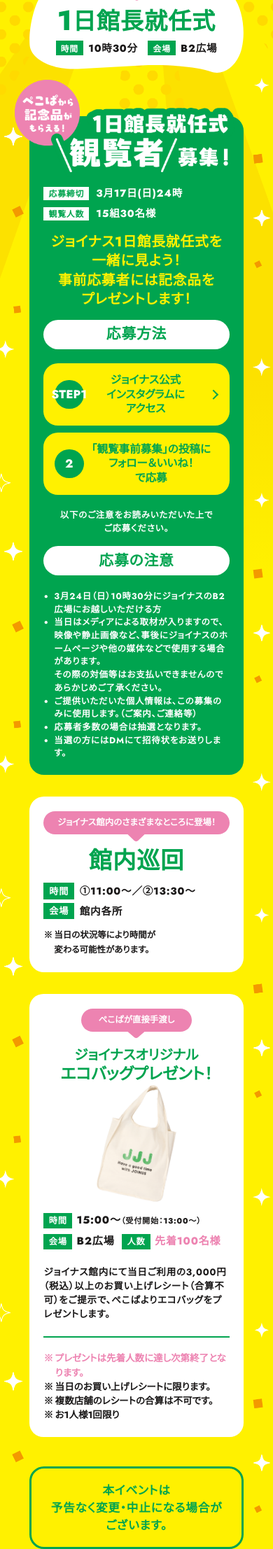
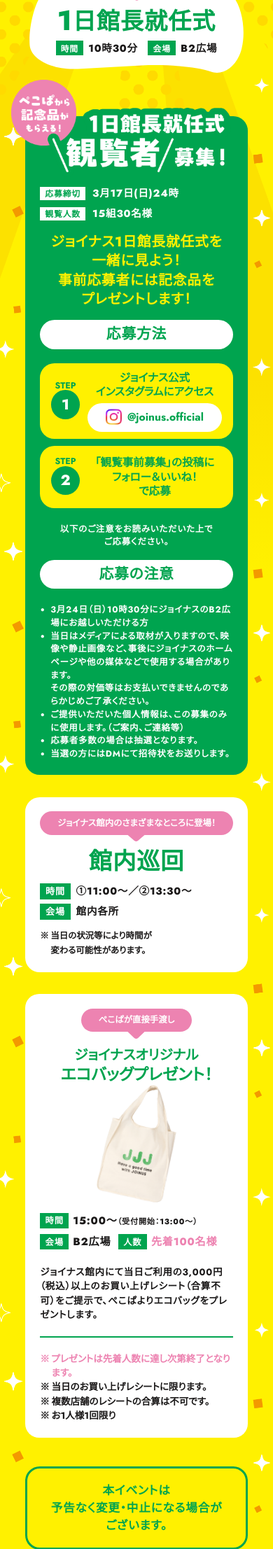
Before and after one commit to topicpath/bleue-joinus_50th, a PHP site: page /pekopa/ in a window 390 px wide. Shown: the part 682-2895 px from the top of the page at 70% size. Run offline with PHP 8.4, Linux system fonts and the light colour scheme; data that the repository does not hold is empty; some web fonts are replaced.

Commit message:
ぺこぱLP修正

```diff
--- a/pekopa/css/pekopa.css
+++ b/pekopa/css/pekopa.css
@@ -15,7 +15,7 @@
 }
 @media screen and (max-width: 767px) {
 	.w920 {
-		width: calc((295 / 375) * 100vw) !important;
+		width: calc((305 / 375) * 100vw) !important;
 		margin-left: auto !important;
 		margin-right: auto !important;
 	}
@@ -318,7 +318,7 @@
 }
 @media screen and (max-width: 767px) {
 	.pekopa_contents .section02 {
-		width: calc((295 / 375) * 100vw);
+		width: calc((305 / 375) * 100vw);
 		margin-left: auto;
 		margin-right: auto;
 		margin-bottom: calc((30 / 375) * 100vw);
@@ -440,7 +440,7 @@
 	display: flex;
 	align-items: center;
 	height: calc(120 * var(--px));
-	padding: 0 calc(20 * var(--px));;
+	padding: 0 calc(20 * var(--px));
 	background-color: #fff100;
 	border-radius: calc(20 * var(--px));
 	font-size: 2rem;
@@ -450,16 +450,29 @@
 	text-decoration: none;
 }
 .pekopa_contents .section03 .howto .num {
+	position: relative;
 	display: flex;
 	justify-content: center;
 	align-items: center;
 	flex-shrink: 0;
 	width: calc(55 * var(--px));
 	height: calc(55 * var(--px));
+	margin-top: calc(10 * var(--px));
 	background-color: var(--color-theme);
 	border-radius: 100%;
 	color: #fff;
-	font-size: 2.4rem;
+	font-size: 2.8rem;
+	line-height: 1;
+}
+.pekopa_contents .section03 .howto .num > span {
+	position: absolute;
+	right: 0;
+	left: 0;
+	bottom: 100%;
+	display: block;
+	font-weight: 700;
+	color: var(--color-theme);
+	font-size: 60%;
 }
 .pekopa_contents .section03 .howto .txt {
 	flex-grow: 1;
@@ -542,11 +555,13 @@
 		margin-bottom: calc((10 / 375) * 100vw);
 	}
 	.pekopa_contents .section03 .howto a {
-		height: calc((85 / 375) * 100vw);
+		height: auto;
+		min-height: calc((85 / 375) * 100vw);
 		padding: 0 calc((15 / 375) * 100vw);
 		border-radius: calc((20 / 375) * 100vw);
 		font-size: calc(15 * var(--sp-fz));
 	}
+	/*
 	.pekopa_contents .section03 .howto a[href] {
 		padding-right: calc((30 / 375) * 100vw);
 	}
@@ -562,10 +577,53 @@
 		transform-origin: 100% 0;
 		transform: rotate(45deg);
 	}
+	*/
+	.pekopa_contents .section03 .howto a[href] {
+		padding-top: calc((10 / 375) * 100vw);
+		padding-bottom: calc((10 / 375) * 100vw);
+	}
 	.pekopa_contents .section03 .howto .num {
 		width: calc((40 / 375) * 100vw);
 		height: calc((40 / 375) * 100vw);
-		font-size: calc(16 * var(--sp-fz));
+		margin-right: calc((10 / 375) * 100vw);
+		font-size: calc(20 * var(--sp-fz));
+	}
+	.pekopa_contents .section03 .howto .btn {
+		position: relative;
+		display: block;
+		margin-top: calc((5 / 375) * 100vw);
+		padding: calc((10 / 375) * 100vw) 0;
+		/* padding-right: calc((10 / 375) * 100vw); */
+		background-color: #fff;
+		border-radius: 100px;
+		font-weight: 700;
+	}
+	/* .pekopa_contents .section03 .howto .btn::after {
+		content: "";
+		position: absolute;
+		top: 50%;
+		right: calc((10 / 375) * 100vw);
+		width: calc((10 / 375) * 100vw);
+		height: calc((10 / 375) * 100vw);
+		border-top: 2px solid;
+		border-right: 2px solid;
+		transform-origin: 100% 0;
+		transform: rotate(45deg);
+	} */
+	.pekopa_contents .section03 .howto .btn > span {
+		position: relative;
+		padding-left: calc((30 / 375) * 100vw);
+	}
+	.pekopa_contents .section03 .howto .btn > span::before {
+		content: "";
+		position: absolute;
+		left: 0;
+		top: 50%;
+		width: calc((22 / 375) * 100vw);
+		height: calc((22 / 375) * 100vw);
+		background: url(../../images/ico-insta.png) no-repeat 50%;
+		background-size: 100%;
+		transform: translateY(-50%);
 	}
 	.pekopa_contents .section03 .howto_notes {
 		font-size: calc(12 * var(--sp-fz));
@@ -785,3 +843,9 @@
 		opacity: 1;
 	}
 }
+
+@media screen and (max-width: 767px) {
+	.back_btn a.box_btn {
+		max-width: calc((305 / 375) * 100vw);
+	}
+}
--- a/pekopa/index.php
+++ b/pekopa/index.php
@@ -98,11 +98,13 @@
 					<ol class="howto">
 						<li><a href="https://www.instagram.com/joinus.official?igsh=MXB1NDg2YWN4YTA5Zw==" target="_blank" class="hv_op">
 							<span class="num"><span>STEP</span>1</span>
-							<span class="txt">ジョイナス公式<br>インスタグラムに<br>アクセス</span>
+							<span class="txt">ジョイナス公式<br>インスタグラムに<br class="pc">アクセス
+								<span class="sp btn"><span>@joinus.official</span></span>
+							</span>
 							<span class="qr pc"><img src="images/qr.png" alt="ジョイナス公式インスタグラムQRコード" width="540" height="540" loading="lazy" decoding="async"></span>
 						</a></li>
 						<li><a>
-							<span class="num">2</span>
+							<span class="num"><span>STEP</span>2</span>
 							<span class="txt">「観覧事前募集」の投稿に<br>フォロー＆いいね！<br>で応募</span>
 						</a></li>
 					</ol>
```
